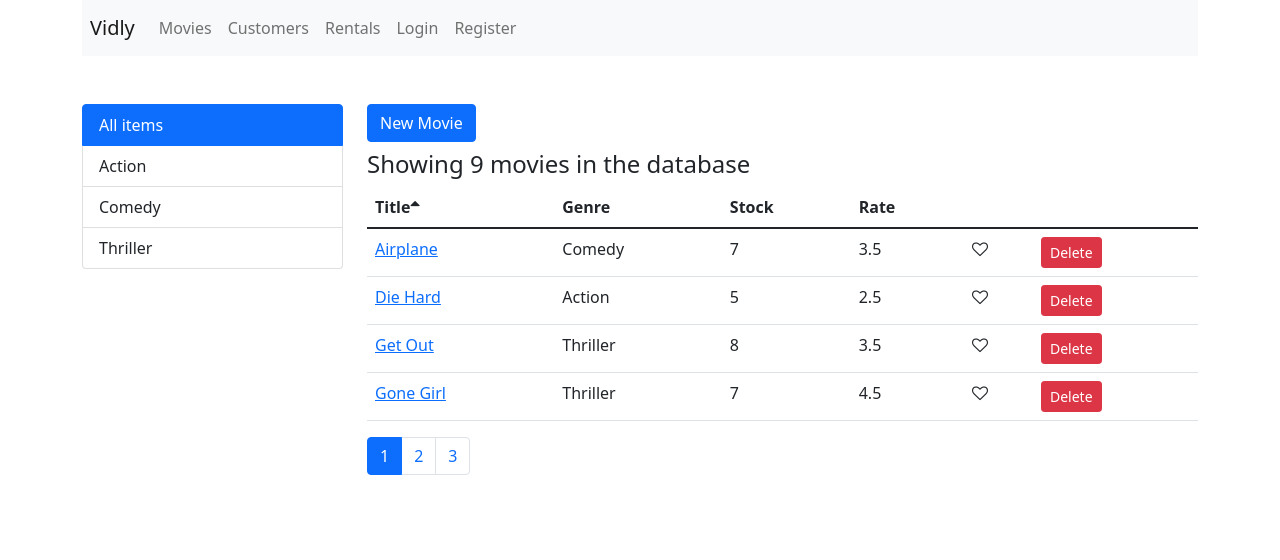
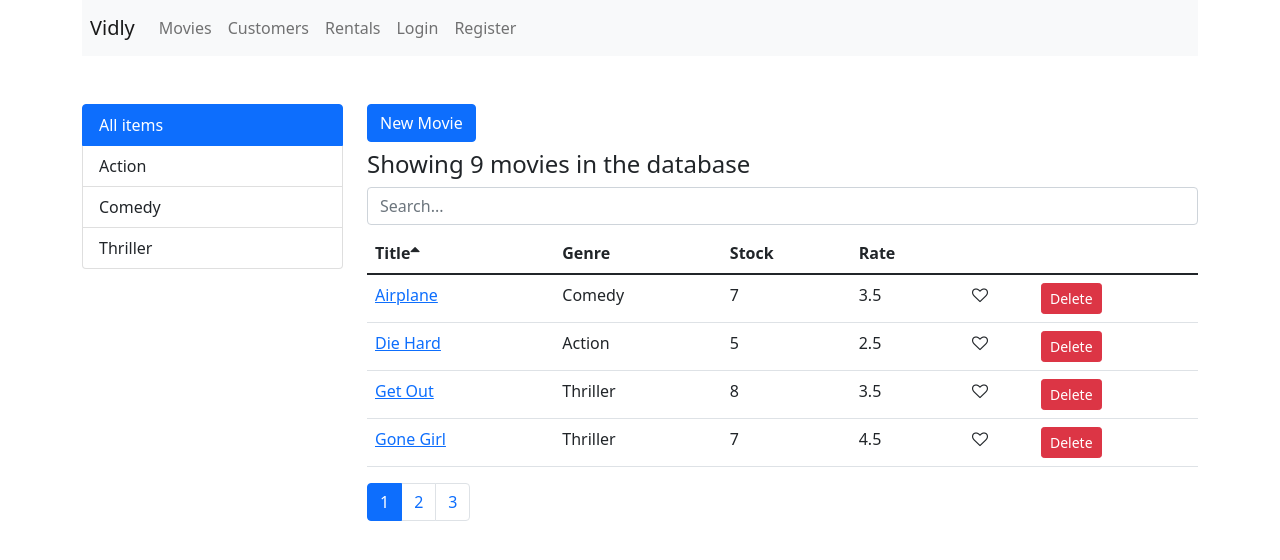
Before and after one commit to alaeimo/React-Course, a React (Create React App) app in the folder 03-vidly/: page / in a window 1280 px wide. Shown: the top 560 px of the page. Built offline with nearby package versions, Linux system fonts and the light colour scheme.

Commit message:
03-vidly: complete movie search box.

```diff
--- /dev/null
+++ b/03-vidly/src/components/common/searchBox.jsx
@@ -0,0 +1,18 @@
+import React from "react";
+
+const SearchBox = ({ value, onChange }) => {
+  return (
+    <div className="form-group">
+      <input
+        type="text"
+        name="query"
+        value={value}
+        className="form-control mb-2"
+        placeholder="Search..."
+        onChange={(e) => onChange(e.currentTarget.value)}
+      />
+    </div>
+  );
+};
+
+export default SearchBox;
--- a/03-vidly/src/components/movies.jsx
+++ b/03-vidly/src/components/movies.jsx
@@ -7,6 +7,7 @@ import { paginate } from "../utils/paginate";
 import MoviesTable from "./moviesTable";
 import _ from "lodash";
 import { Link } from "react-router-dom";
+import SearchBox from "./common/searchBox";
 class Movies extends Component {
   state = {
     movies: [],
@@ -14,6 +15,7 @@ class Movies extends Component {
     selectedGenre: null,
     pageSize: 4,
     currentPage: 1,
+    searchQuery: "",
     sortColumn: { path: "title", order: "asc" },
   };
 
@@ -34,24 +36,34 @@ class Movies extends Component {
   };
 
   handleGenreSelect = (genre) => {
-    this.setState({ selectedGenre: genre, currentPage: 1 });
+    this.setState({ selectedGenre: genre, searchQuery: "", currentPage: 1 });
   };
 
   handleSort = (sortColumn) => {
     this.setState({ sortColumn });
   };
 
+  handleSearch = (query) => {
+    this.setState({ searchQuery: query, currentPage: 1, selectedGenre: null });
+  };
   getPagedData = () => {
     const {
       pageSize,
       currentPage,
       movies: allMovies,
       selectedGenre,
+      searchQuery,
       sortColumn,
     } = this.state;
     let filteredMovies = selectedGenre
       ? allMovies.filter((movie) => movie.genre._id === selectedGenre._id)
       : allMovies;
+    if (searchQuery) {
+      const query = searchQuery.toLowerCase();
+      filteredMovies = filteredMovies.filter((m) =>
+        m.title.toLowerCase().startsWith(query)
+      );
+    }
     const sortedMovies = _.orderBy(
       filteredMovies,
       [sortColumn.path],
@@ -71,8 +83,6 @@ class Movies extends Component {
       sortColumn,
     } = this.state;
     const { count, movies } = this.getPagedData();
-    if (count === 0)
-      return <p className="pt-5 h4">There are no movies in the database!</p>;
     return (
       <React.Fragment>
         <div className="row">
@@ -87,7 +97,12 @@ class Movies extends Component {
             <Link to="/movies/new" className="btn btn-primary mt-5 mb-2">
               New Movie
             </Link>
-            <p className="h4">Showing {count} movies in the database</p>
+            <p className="h4">
+              {count
+                ? `Showing ${count} movies in the database`
+                : "There are no movies in the database!"}
+            </p>
+            <SearchBox onChange={this.handleSearch} />
             <MoviesTable
               movies={movies}
               sortColumn={sortColumn}
```
